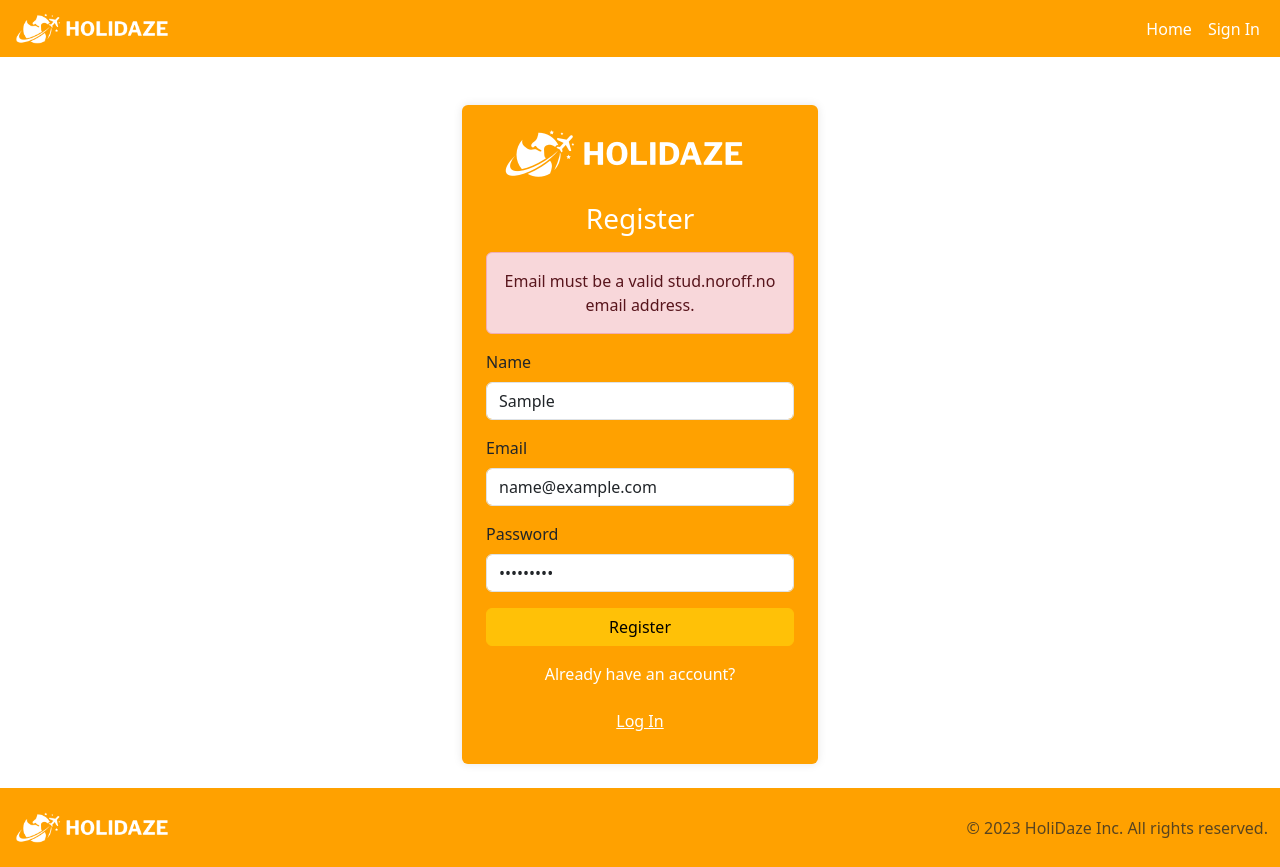
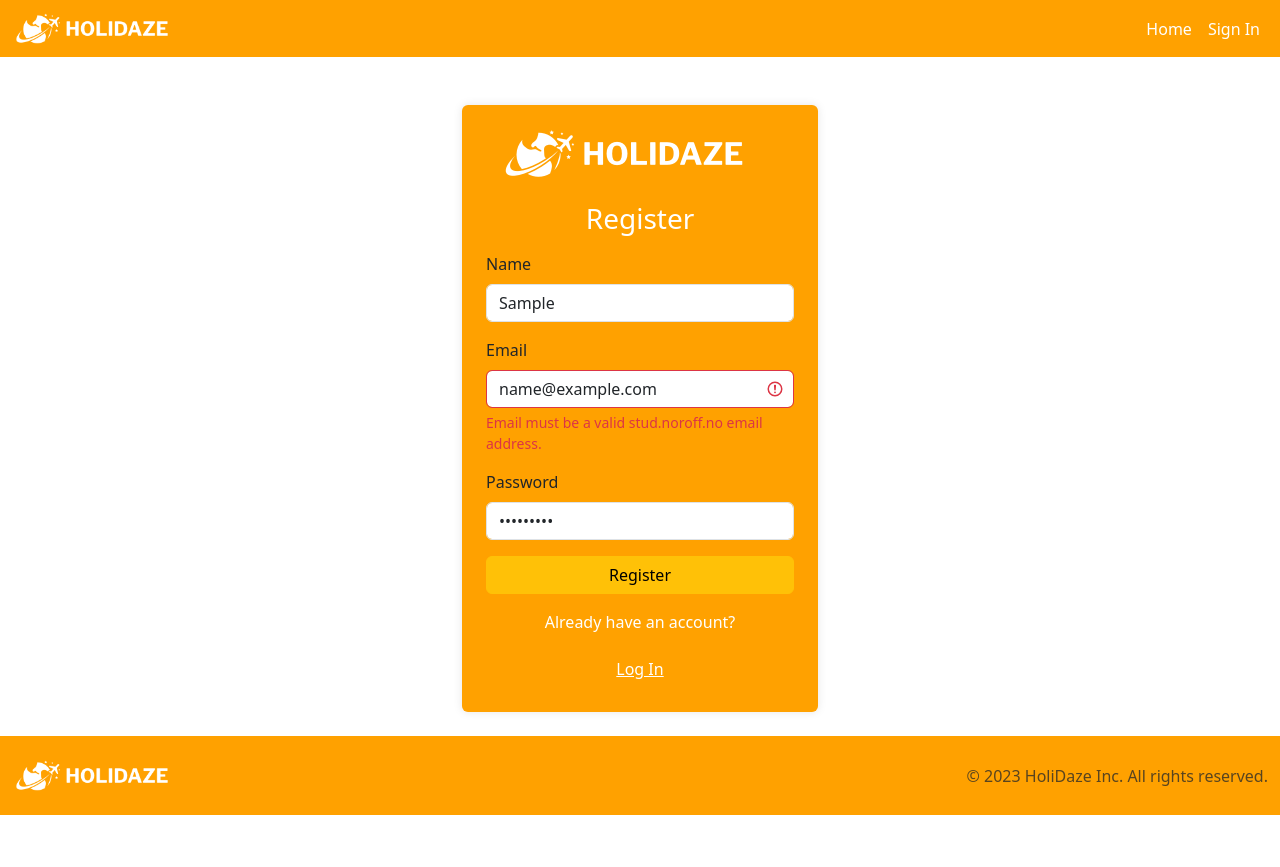
Before and after one commit to Sugal99/Final-Exam, a React (Create React App) app: page /Register in a window 1280 px wide. Both pictures are taken after typing "Sample", "name@example.com", "Sample123" into the empty fields and a click on the button "Register". After the commit the page ends 815 px from the top, so only its background shows below. Built offline with nearby package versions, Linux system fonts and the light colour scheme.

Commit message:
Register Validation Done

```diff
--- a/src/components/RegisterForm.jsx
+++ b/src/components/RegisterForm.jsx
@@ -11,7 +11,7 @@ const RegisterForm = () => {
     password: "",
   });
 
-  const [error, setError] = useState(null);
+  const [errors, setErrors] = useState({});
   const [success, setSuccess] = useState(null);
 
   const handleChange = (e) => {
@@ -22,20 +22,29 @@ const RegisterForm = () => {
     });
   };
 
-  const handleSubmit = async (e) => {
-    e.preventDefault();
-    setError(null); // Clear previous errors
-    setSuccess(null); // Clear previous success messages
+  const validateForm = () => {
+    const newErrors = {};
 
     // Validate email domain
     if (!formData.email.endsWith("@stud.noroff.no")) {
-      setError("Email must be a valid stud.noroff.no email address.");
-      return;
+      newErrors.email = "Email must be a valid stud.noroff.no email address.";
     }
 
     // Validate password length
     if (formData.password.length < 8) {
-      setError("Password must be at least 8 characters long.");
+      newErrors.password = "Password must be at least 8 characters long.";
+    }
+
+    setErrors(newErrors);
+    return Object.keys(newErrors).length === 0;
+  };
+
+  const handleSubmit = async (e) => {
+    e.preventDefault();
+    setErrors({}); // Clear previous errors
+    setSuccess(null); // Clear previous success messages
+
+    if (!validateForm()) {
       return;
     }
 
@@ -73,7 +82,7 @@ const RegisterForm = () => {
       setSuccess("Registration successful! You can now log in.");
     } catch (error) {
       console.error("Error registering user:", error);
-      setError(error.message); // Update to display just the error message
+      setErrors({ submit: error.message }); // Update to display just the error message
     }
   };
 
@@ -99,9 +108,9 @@ const RegisterForm = () => {
             <h3 className="text-center mb-3 font-weight-bold text-white">
               Register
             </h3>
-            {error && (
+            {errors.submit && (
               <Alert variant="danger" className="text-center">
-                {error}
+                {errors.submit}
               </Alert>
             )}
             {success && (
@@ -109,7 +118,7 @@ const RegisterForm = () => {
                 {success}
               </Alert>
             )}
-            <Form onSubmit={handleSubmit}>
+            <Form noValidate onSubmit={handleSubmit}>
               <Form.Group controlId="name" className="mb-3">
                 <Form.Label>Name</Form.Label>
                 <Form.Control
@@ -118,8 +127,12 @@ const RegisterForm = () => {
                   name="name"
                   value={formData.name}
                   onChange={handleChange}
+                  isInvalid={!!errors.name}
                   required
                 />
+                <Form.Control.Feedback type="invalid">
+                  {errors.name}
+                </Form.Control.Feedback>
               </Form.Group>
               <Form.Group controlId="email" className="mb-3">
                 <Form.Label>Email</Form.Label>
@@ -129,8 +142,12 @@ const RegisterForm = () => {
                   name="email"
                   value={formData.email}
                   onChange={handleChange}
+                  isInvalid={!!errors.email}
                   required
                 />
+                <Form.Control.Feedback type="invalid">
+                  {errors.email}
+                </Form.Control.Feedback>
               </Form.Group>
               <Form.Group controlId="password" className="mb-3">
                 <Form.Label>Password</Form.Label>
@@ -140,8 +157,12 @@ const RegisterForm = () => {
                   name="password"
                   value={formData.password}
                   onChange={handleChange}
+                  isInvalid={!!errors.password}
                   required
                 />
+                <Form.Control.Feedback type="invalid">
+                  {errors.password}
+                </Form.Control.Feedback>
               </Form.Group>
 
               <Button variant="warning" type="submit" className="w-100">
```
